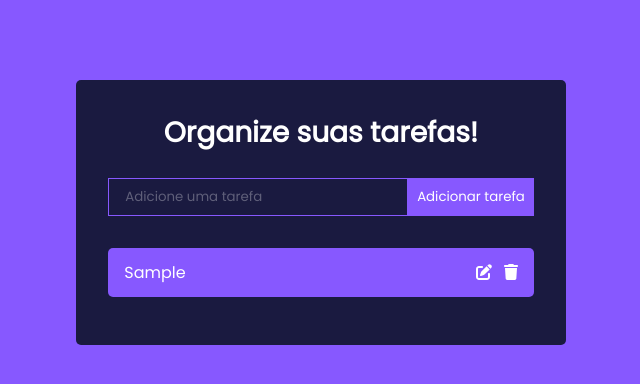
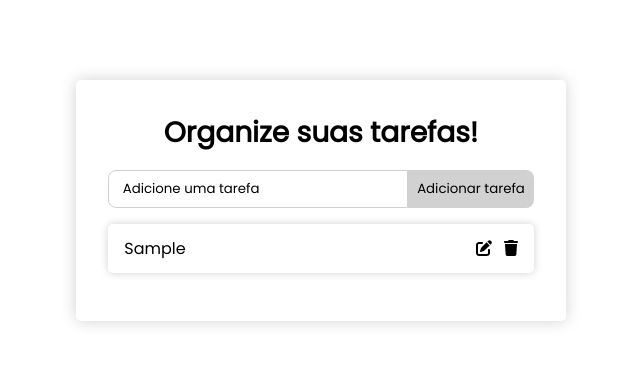
Before and after one commit to gsampaiowz/ReactToDoListApp, a React (Create React App) app: page / in a window 1280 px wide. Both pictures are taken after typing "Sample" into the empty fields and a click on the button "Adicionar tarefa". Shown: the top 384 px of the page, without its empty margins (319-959 px from the left). Built offline with nearby package versions, Linux system fonts and the light colour scheme.

Commit message:
TodoList estático finalizado

```diff
--- a/src/App.css
+++ b/src/App.css
@@ -1,14 +1,14 @@
-@import url('https://fonts.googleapis.com/css2?family=Poppins&display=swap');
+@import url("https://fonts.googleapis.com/css2?family=Poppins&display=swap");
 
 * {
-  font-family: 'Poppins', sans-serif;
+	font-family: "Poppins", sans-serif;
 	margin: 0;
 	padding: 0;
 	box-sizing: border-box;
 }
 
 body {
-  background: #8758ff;
+	background: #fff;
 	display: flex;
 	justify-content: center;
 	align-items: center;
@@ -19,54 +19,63 @@ body {
 }
 
 h1 {
-  color: #fff;
+	color: #000;
 	margin-bottom: 0.5rem;
 	font-size: 1.75rem;
 }
 
 .TodoWrapper {
-  background: #1A1A40;
+	background: #fff;
 	margin-top: 5rem;
 	padding: 2rem;
 	border-radius: 5px;
+	box-shadow: #d1d1d1 0 0 16px;
 }
 
 .TodoForm {
 	width: 100%;
+	margin-bottom: 1rem;
+	margin-top: 1rem;
+}
+
+.input-box {
+	border-radius: 8px;
 }
 
 .todo-input {
 	outline: none;
 	background: none;
-  border: 1px solid #8758ff;
-  padding: 0.5rem 1rem;
-  margin-top: 1rem;
-  margin-bottom: 2rem;
+	border: 1px solid #d1d1d1;
+	padding: 0.5rem 1em;
 	width: 300px;
-  color: #fff;
+	color: #000;
+	border-radius: 8px 0 0 8px;
 }
 
 .todo-input::placeholder {
-  color: #ffffff4d;
+	color: #000;
 }
 
 .todo-btn {
-  background: #8758ff;
-  color: #fff;
+	background: #d1d1d1;
+	color: #000;
 	border: none;
+	border-radius: 0 8px 8px 0;
 	padding: 0.55rem;
 	cursor: pointer;
 }
 
 .Todo {
+	box-shadow: #d1d1d1 0 0 8px;
 	display: flex;
 	justify-content: space-between;
 	align-items: center;
-  background: #8758ff;
-  color: #fff;
+	background: #fff;
+	color: #000;
 	padding: 0.75rem 1rem;
 	border-radius: 5px;
 	margin-bottom: 1rem;
+	margin-top: 1rem;
 	cursor: pointer;
 }
 
@@ -75,6 +84,6 @@ h1 {
 }
 
 .completed {
-  color: #c5aeff;
+	color: #d1d1d1;
 	text-decoration: line-through;
 }
--- a/src/components/EditTodoForm.js
+++ b/src/components/EditTodoForm.js
@@ -1,7 +1,28 @@
-import React from 'react'
+import React, { useState } from "react";
 
-export const EditTodoForm = () => {
-  return (
-    <div>EditTodoForm</div>
-  )
-}
+export const EditTodoForm = ({ editTodo, task }) => {
+	const [value, setValue] = useState("");
+
+	const handleSubmit = (e) => {
+		e.preventDefault();
+
+		editTodo(value, task.id);
+
+		setValue("");
+	};
+
+	return (
+		<form className="TodoForm" onSubmit={handleSubmit}>
+			<input
+				type="text"
+				className="todo-input"
+				value={value}
+				placeholder="Atualizar tarefa"
+				onChange={(e) => setValue(e.target.value)}
+			/>
+			<button type="submit" className="todo-btn">
+				Atualizar tarefa
+			</button>
+		</form>
+	);
+};
--- a/src/components/Todo.js
+++ b/src/components/Todo.js
@@ -3,13 +3,22 @@ import React from "react";
 import { faPenToSquare } from "@fortawesome/free-solid-svg-icons";
 import { faTrash } from "@fortawesome/free-solid-svg-icons";
 
-export const Todo = ({ task }) => {
+export const Todo = ({ task, toggleComplete, deleteTodo, editTodo }) => {
 	return (
 		<div className="Todo">
-			<p>{task.task}</p>
+			<p
+				onClick={() => toggleComplete(task.id)}
+				className={`${task.completed ? "completed" : ""}`}
+				key={task.id}
+			>
+				{task.task}
+			</p>
 			<div>
-				<FontAwesomeIcon icon={faPenToSquare} />
-				<FontAwesomeIcon icon={faTrash} />
+				<FontAwesomeIcon
+					icon={faPenToSquare}
+					onClick={() => editTodo(task.id)}
+				/>
+				<FontAwesomeIcon icon={faTrash} onClick={() => deleteTodo(task.id)} />
 			</div>
 		</div>
 	);
--- a/src/components/TodoWrapper.js
+++ b/src/components/TodoWrapper.js
@@ -2,6 +2,7 @@ import React, { useState } from "react";
 import { TodoForm } from "./TodoForm";
 import { v4 as uuidv4 } from "uuid";
 import { Todo } from "./Todo";
+import { EditTodoForm } from "./EditTodoForm";
 uuidv4();
 
 export const TodoWrapper = () => {
@@ -12,15 +13,52 @@ export const TodoWrapper = () => {
 			...todos,
 			{ id: uuidv4(), task: todo, completed: false, idEditing: false },
 		]);
-		console.log(todos);
+	};
+
+	const toggleComplete = (id) => {
+		setTodos(
+			todos.map((todo) =>
+				todo.id === id ? { ...todo, completed: !todo.completed } : todo
+			)
+		);
+	};
+
+	const deleteTodo = (id) => {
+		setTodos(todos.filter((todo) => todo.id !== id));
+	};
+
+	const editTodo = (id) => {
+		setTodos(
+			todos.map((todo) =>
+				todo.id === id ? { ...todo, isEditing: !todo.isEditing } : todo
+			)
+		);
+	};
+
+	const editTask = (task, id) => {
+		setTodos(
+			todos.map((todo) =>
+				todo.id === id ? { ...todo, task, isEditing: !todo.isEditing } : todo
+			)
+		);
 	};
 	return (
 		<div className="TodoWrapper">
 			<h1>Organize suas tarefas!</h1>
 			<TodoForm addTodo={addTodo} />
-			{todos.map((todo, index) => (
-				<Todo task={todo} key={index} />
-			))}
+			{todos.map((todo, index) =>
+				todo.isEditing ? (
+					<EditTodoForm key={todo.id} {...todo} editTodo={editTask} task={todo} />
+				) : (
+					<Todo
+						task={todo}
+						key={index}
+						toggleComplete={toggleComplete}
+						deleteTodo={deleteTodo}
+						editTodo={editTodo}
+					/>
+				)
+			)}
 		</div>
 	);
 };
```
Lines whose indentation alone changed are shown as unchanged.
